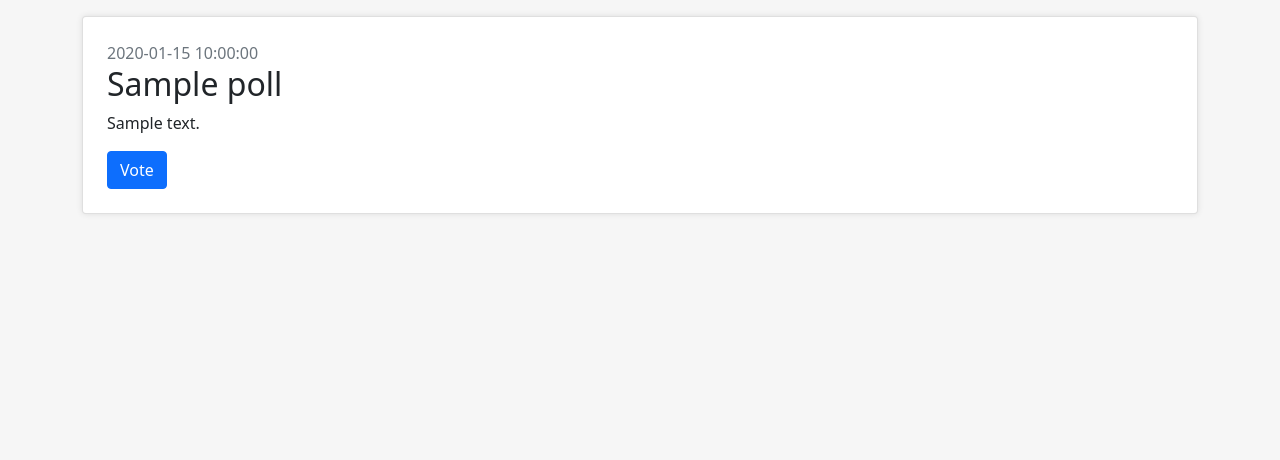
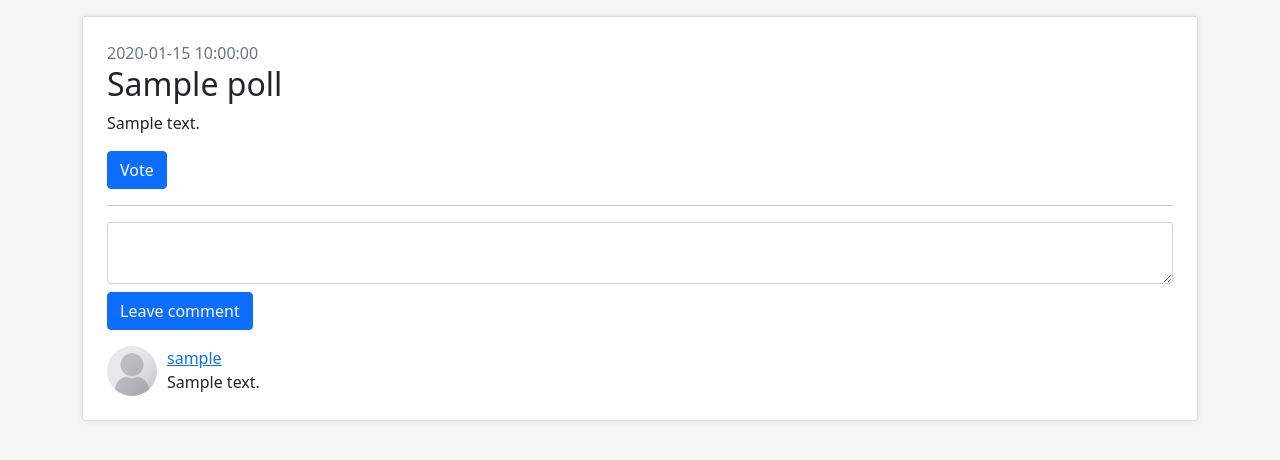
Before and after one commit to EnterKeeper/learnen, a Flask app: template templates/poll_info.html in a window 1280 px wide. Shown: the part 56-516 px from the top of the page. Run offline with Flask 2, Linux system fonts and the light colour scheme; tables that the repository leaves empty hold one stand-in row (values such as "Sample post"); the template is opened without the code that fills it: values that come from a table or form of the project are taken from there, most other values are stand-ins (such as "Sample title", 1, 10 or a date in 2020); parts of the project's set-up code (start-up, migrations or seed data) failed here and were passed over.

Commit message:
Poll comments

```diff
--- a/api/schemas/polls.py
+++ b/api/schemas/polls.py
@@ -16,6 +16,7 @@ class CommentSchema(SQLAlchemyAutoSchema):
     class Meta:
         model = Comment
 
+    text = auto_field(validate=validate.Length(min=1))
     user = fields.Nested(UserSchema, exclude=("email", "polls"))
 
 
--- a/forms/poll.py
+++ b/forms/poll.py
@@ -1,8 +1,13 @@
 from flask_wtf import FlaskForm
-from wtforms import PasswordField, StringField, RadioField, SubmitField
+from wtforms import PasswordField, StringField, RadioField, SubmitField, TextAreaField
 from wtforms.validators import DataRequired, Length, Optional
 
 
 class VoteForm(FlaskForm):
     options = RadioField("Options", coerce=int, choices=[], validators=[Optional()])
-    submit = SubmitField("Vote")
+    vote_btn = SubmitField("Vote")
+
+
+class LeaveCommentForm(FlaskForm):
+    text = TextAreaField("Comment", validators=[DataRequired()])
+    leave_comment_btn = SubmitField("Leave comment")
--- a/static/css/styles.css
+++ b/static/css/styles.css
@@ -39,3 +39,15 @@ body {
 .poll-status {
     font-size: 12px;
 }
+
+.comments-separator {
+    margin: 12px 0;
+}
+
+.comment-user-avatar-col {
+    width: 60px;
+}
+
+.comment-user-avatar {
+    width: 50px;
+}
--- a/templates/poll_info.html
+++ b/templates/poll_info.html
@@ -18,8 +18,38 @@
                         </div>
                     {% endfor %}
                 </div>
-                {{ vote_form.submit(class="btn btn-primary mt-2") }}
+                {{ vote_form.vote_btn(class="btn btn-primary mt-2") }}
             </form>
+            <hr>
+            <form class="mb-3" method="post" enctype="multipart/form-data" novalidate>
+                {{ leave_comment_form.hidden_tag() }}
+
+                {% set mark_field_class = "border-danger" if leave_comment_form.text.errors else "" %}
+                {{ leave_comment_form.text(class="form-control mb-2 " + mark_field_class) }}
+                {{ leave_comment_form.leave_comment_btn(class="btn btn-primary") }}
+            </form>
+            <div class="comments">
+                {% if not poll["comments"] %}
+                    <div class="empty">There are no comments here yet. Be the first.</div>
+                {% else %}
+                    {% for comment in poll["comments"] %}
+                        {% if loop.index0 != 0 %}
+                            <hr class="comments-separator">
+                        {% endif %}
+                        <div class="comment row">
+                            <div class="comment-user-avatar-col col-1">
+                                <img class="comment-user-avatar rounded-circle"
+                                        {% set avatar = comment["user"]["avatar_filename"] | get_avatar() %}
+                                     src="{{ avatar }}" alt="User avatar">
+                            </div>
+                            <div class="col">
+                                <a href="{{ url_for("users.user_info", username=comment["user"]["username"]) }}">{{ comment["user"]["username"] }}</a>
+                                <div>{{ comment["text"] }}</div>
+                            </div>
+                        </div>
+                    {% endfor %}
+                {% endif %}
+            </div>
         </div>
     {% endif %}
 {% endblock %}
```
Also changed, not shown: api/handlers/polls.py (+26 -2 lines), views/polls.py (+16 -5 lines).
